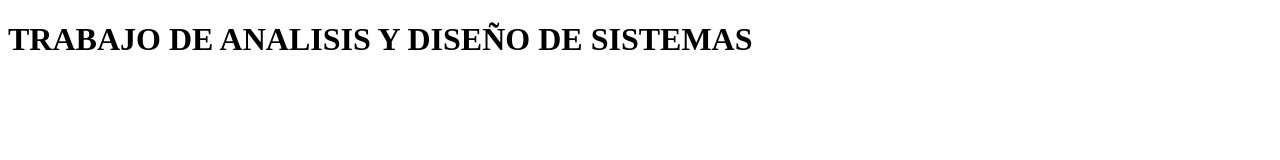
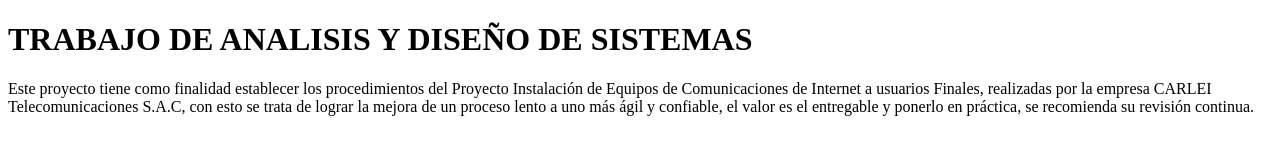
Before and after one commit to RomelPeru/TFinal, a plain HTML site: page index.html in a window 1280 px wide. Drawn offline with Linux system fonts and the light colour scheme.

Commit message:
Update index.html

```diff
--- a/index.html
+++ b/index.html
@@ -8,5 +8,6 @@
 </head>
 <body>
     <h1> TRABAJO DE ANALISIS Y DISEÑO DE SISTEMAS</h1>
+    <p>Este proyecto tiene como finalidad establecer los procedimientos del Proyecto Instalación de Equipos de Comunicaciones de Internet a usuarios Finales, realizadas por la empresa CARLEI Telecomunicaciones S.A.C, con esto se trata de lograr la mejora de un proceso lento a uno más ágil y confiable, el valor es el entregable y ponerlo en práctica, se recomienda su revisión continua.</p
 </body>
 </html>
```
